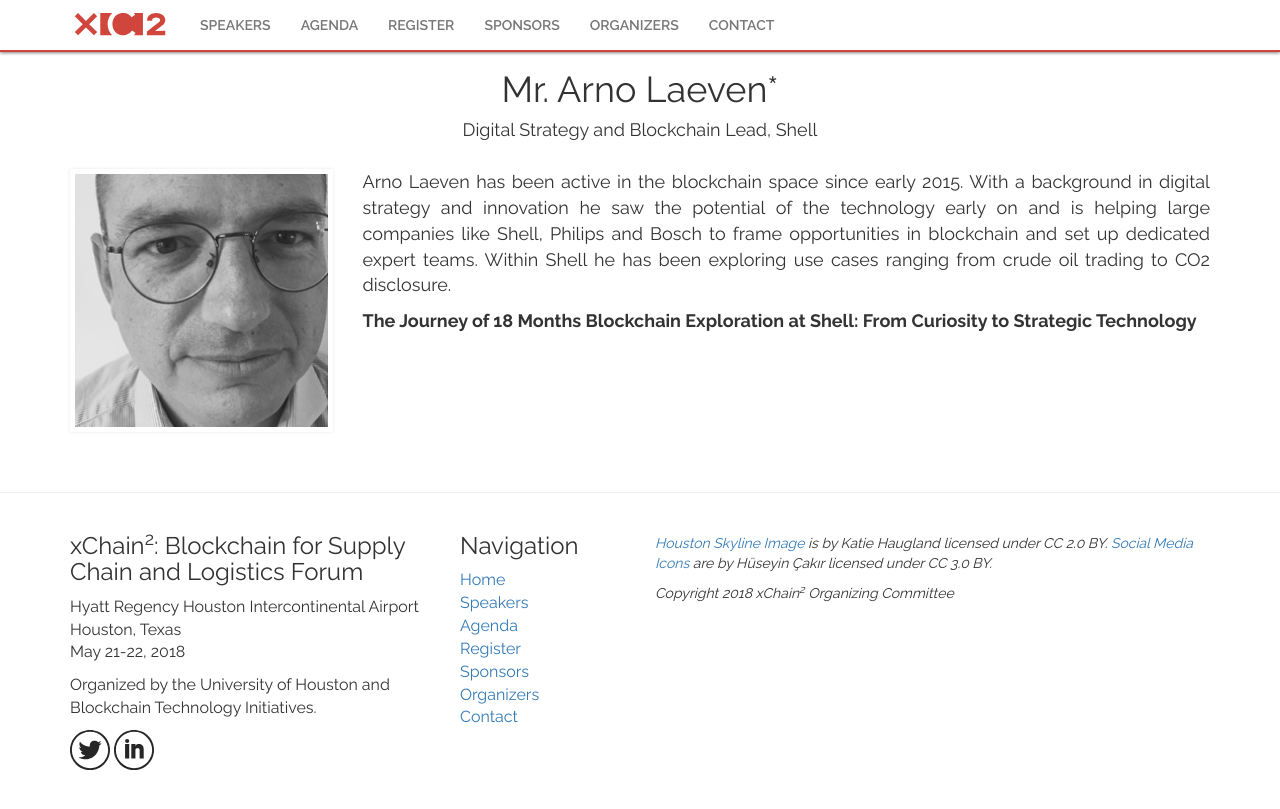
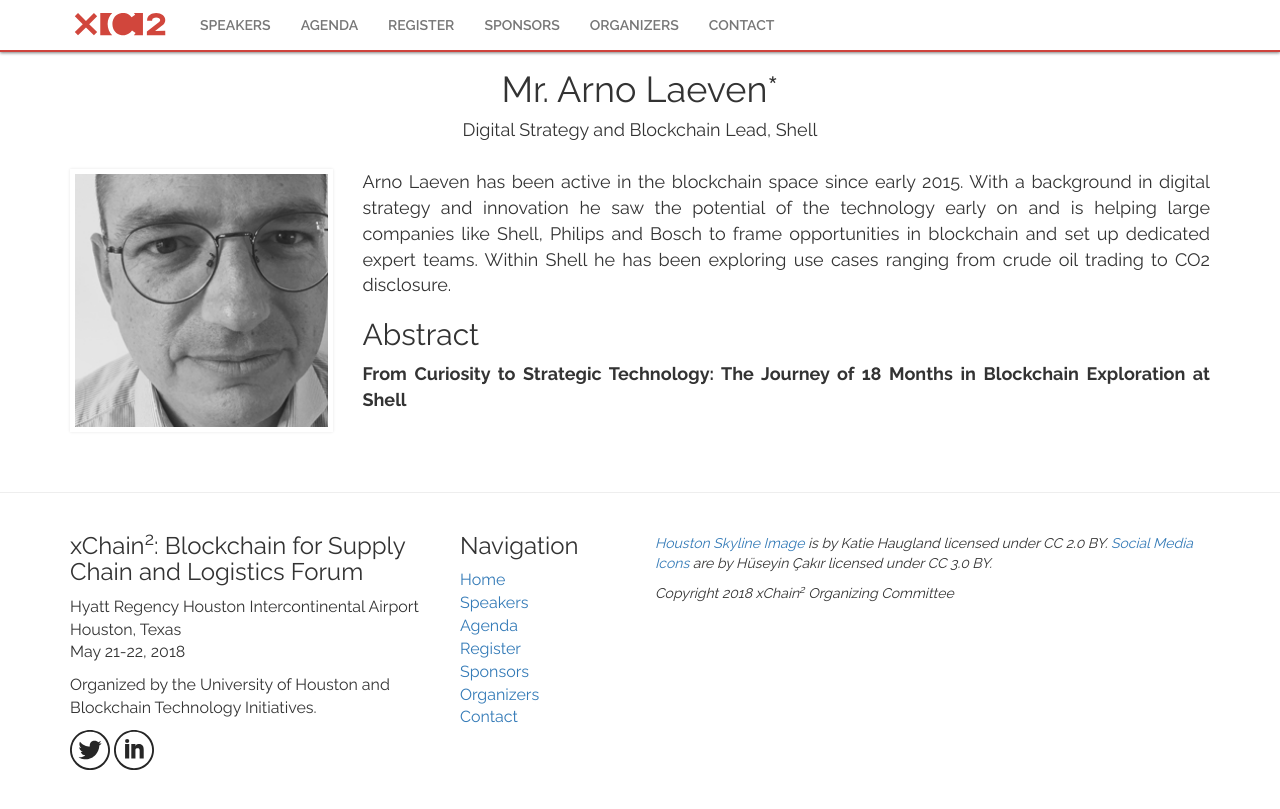
Before and after one commit to gnawalishyam/jekyll, a Jekyll site: the page built from _posts/2018-02-18-Arno-Laeven.md, in a window 1280 px wide. Shown: the top 809 px of the page. Built offline with Jekyll 4.4.1, drawn with Linux system fonts in a browser that asks for light colours; some web fonts are replaced.

Commit message:
Updated Arno's presentation title in bio page

```diff
--- a/_posts/2018-02-18-Arno-Laeven.md
+++ b/_posts/2018-02-18-Arno-Laeven.md
@@ -13,4 +13,6 @@
 
 Arno Laeven has been active in the blockchain space since early 2015. With a background in digital strategy and innovation he saw the potential of the technology early on and is helping large companies like Shell, Philips and Bosch to frame opportunities in blockchain and set up dedicated expert teams. Within Shell he has been exploring use cases ranging from crude oil trading to CO2 disclosure.
 
-**The Journey of 18 Months Blockchain Exploration at Shell: From Curiosity to Strategic Technology**
+## Abstract
+
+**From Curiosity to Strategic Technology: The Journey of 18 Months in Blockchain Exploration at Shell**
```
